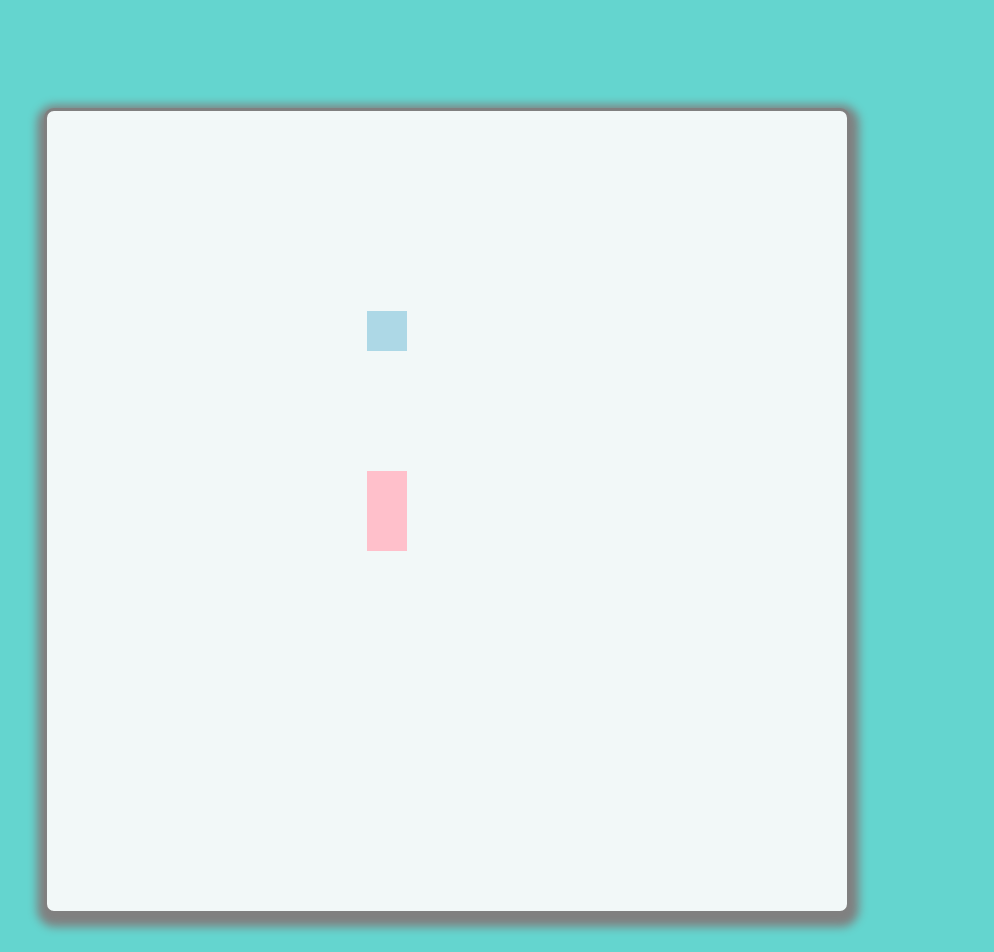
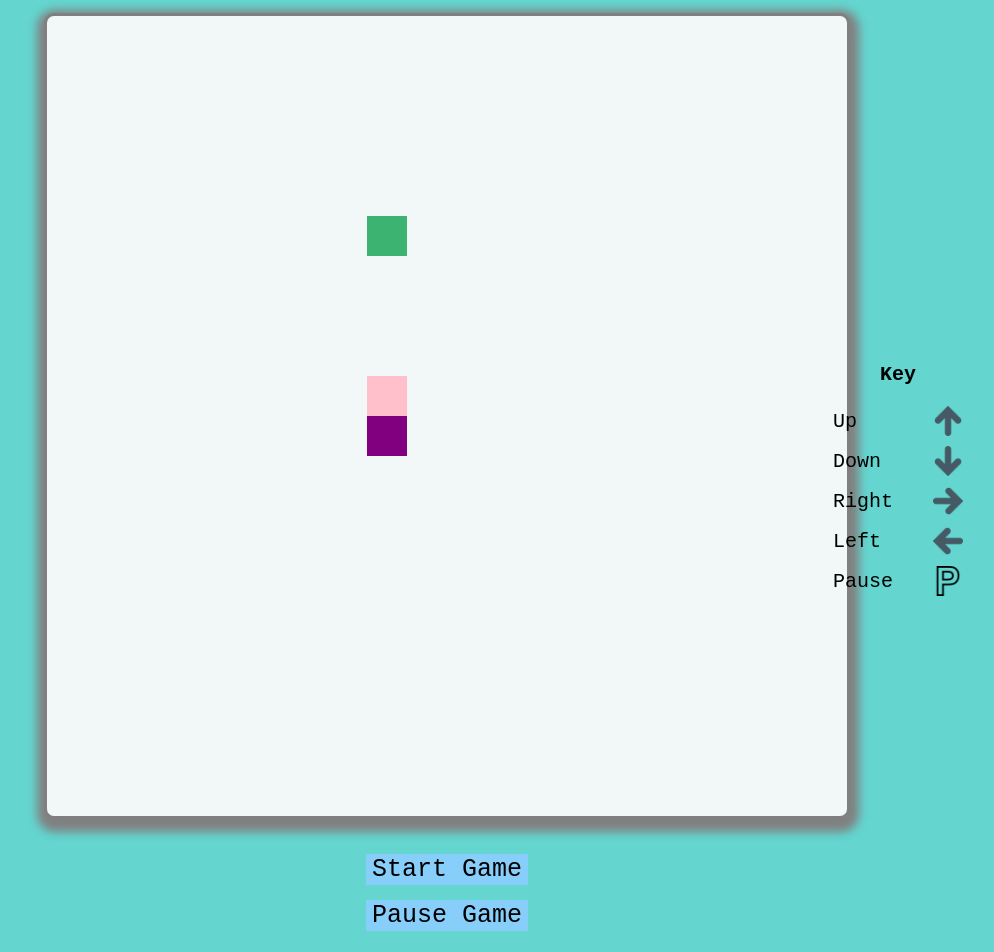
Before and after one commit to milenabarot/react-snake-game, a React (Create React App) app: page / in a window 1280 px wide. Shown: the top 952 px of the page, without its empty margins (193-1187 px from the left). Built offline with nearby package versions, Linux system fonts and the light colour scheme.

Commit message:
Styling & color functionality for snake and apple

```diff
--- a/src/App.js
+++ b/src/App.js
@@ -136,11 +136,13 @@ const App = () => {
     const context = canvasRef.current.getContext("2d");
     context.setTransform(SCALE, 0, 0, SCALE, 0, 0);
     context.clearRect(0, 0, CANVAS_SIZE[0], CANVAS_SIZE[1]);
-    context.fillStyle = "pink";
-    snake.forEach(([x, y]) => {
+
+    snake.forEach(([x, y], index) => {
+      context.fillStyle = index % 2 === 0 ? "pink" : "purple";
       context.fillRect(x, y, 1, 1);
     });
-    context.fillStyle = "lightblue";
+
+    context.fillStyle = snake.length % 2 === 0 ? "mediumseagreen" : "";
     context.fillRect(apple[0], apple[1], 1, 1);
   }, [snake, apple, gameOver]);
 
@@ -156,6 +158,7 @@ const App = () => {
         pauseOnPKey(event);
       }}
     >
+      {gameOver && <p className="gameOver">GAME OVER! </p>}
       <canvas
         ref={canvasRef}
         width={`${CANVAS_SIZE[0]}px`}
@@ -163,7 +166,6 @@ const App = () => {
         className="canvas"
       />
       <div className="gameButtonsWrap">
-        {gameOver && <div>GAME OVER! </div>}
         <button onClick={startGame}>Start Game</button>
         <button onClick={pauseGame}>
           {isPaused ? `Resume` : `Pause`} Game
--- a/src/styles/app.css
+++ b/src/styles/app.css
@@ -18,13 +18,13 @@ body {
   box-shadow: 1px 5px 10px 8px gray;
   border-radius: 10px;
   background-color: rgb(242, 248, 248);
-  margin-top: 100px;
+  margin-top: 5px;
 }
 
 .gameButtonsWrap {
-  margin-top: 30px;
   display: flex;
   flex-direction: column;
+  margin-top: 20px;
 }
 
 .gameButtonsWrap button {
@@ -46,6 +46,8 @@ body {
   flex-direction: column;
   font-size: 20px;
   padding: 0px 60px;
+  position: absolute;
+  right: 5%;
 }
 
 .keyArray p {
@@ -71,3 +73,8 @@ body {
   margin-left: 40px;
   background-repeat: no-repeat;
 }
+
+.gameOver {
+  position: absolute;
+  font-size: 20px;
+}
```
